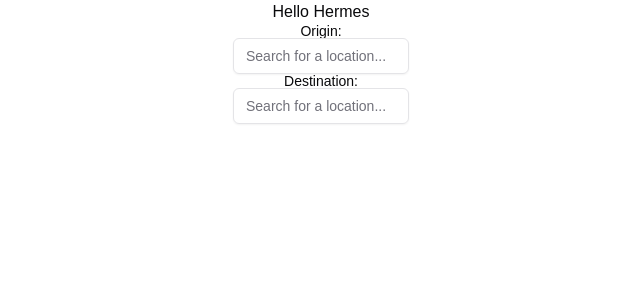
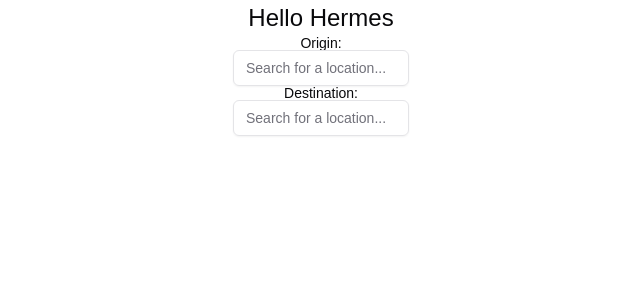
Before and after one commit to zaqreynolds/hermes, a Next.js app: page / in a window 1280 px wide. Shown: the top 300 px of the page, without its empty margins (319-959 px from the left). Built offline with nearby package versions, Linux system fonts and the light colour scheme; no server answers.

Commit message:
Style(css): Update heading font sizes and add timeout state
- Adjusted font sizes for h1 to h6 in globals.css.
- Added a timeoutId state variable in page.tsx.

```diff
--- a/app/globals.css
+++ b/app/globals.css
@@ -92,3 +92,22 @@ body {
     @apply bg-background text-foreground;
   }
 }
+
+h1 {
+  font-size: 1.5rem;
+}
+h2 {
+  font-size: 1.25rem;
+}
+h3 {
+  font-size: 1.125rem;
+}
+h4 {
+  font-size: 1rem;
+}
+h5 {
+  font-size: 0.875rem;
+}
+h6 {
+  font-size: 0.75rem;
+}
--- a/app/page.tsx
+++ b/app/page.tsx
@@ -7,6 +7,7 @@ import { useEffect, useState } from "react";
 export default function Home() {
   const [search, setSearch] = useState("");
   const debouncedValue = useDebounce(search, 500);
+  const [timeoutId, setTimeoutId] = useState<NodeJS.Timeout | null>(null);
 
   useEffect(() => {
     if (debouncedValue) {
@@ -26,7 +27,7 @@ export default function Home() {
 
   return (
     <div className="flex flex-col h-full w-full items-center">
-      <p>Hello Hermes</p>
+      <h1>Hello Hermes</h1>
       <Label htmlFor="origin_search">Origin:</Label>
       <Input
         id="origin_search"
```
